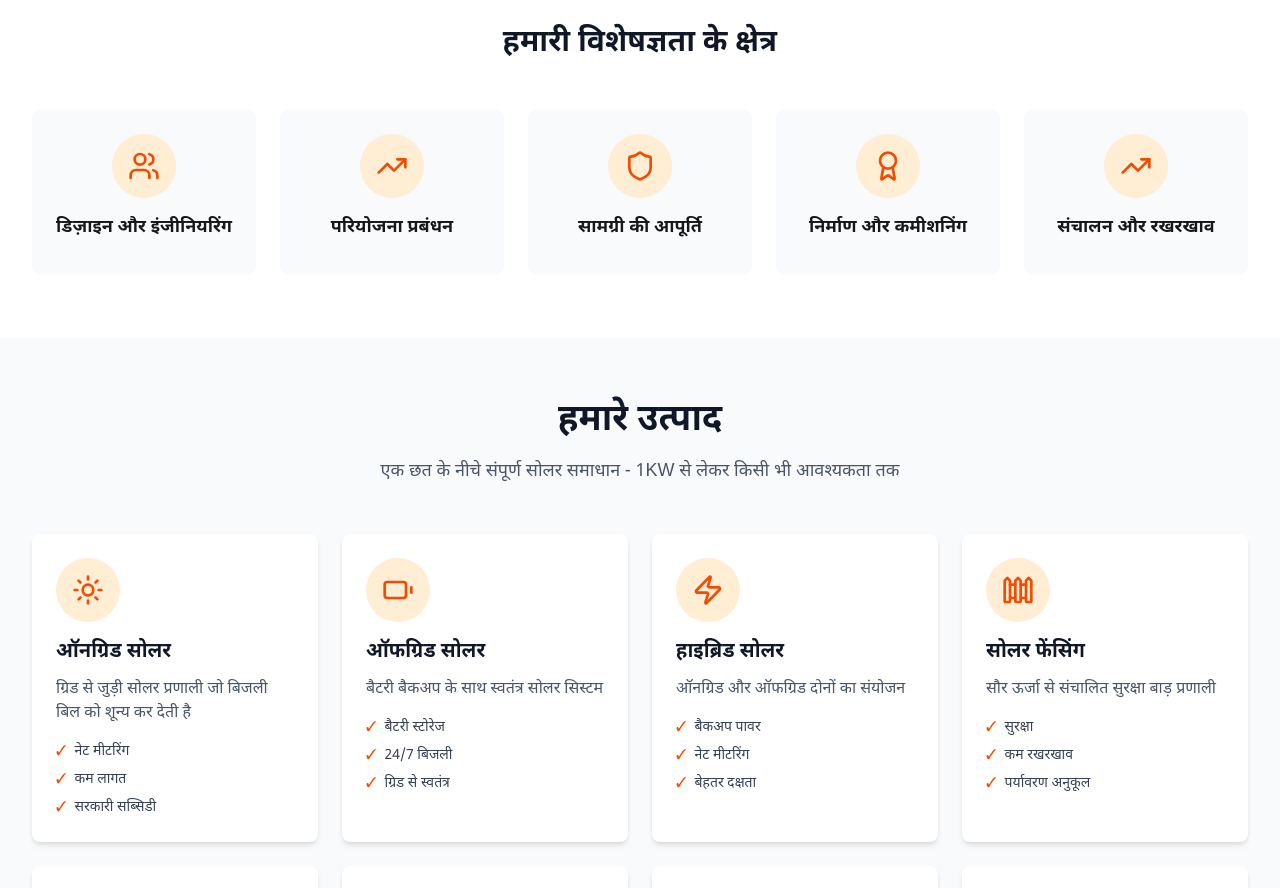
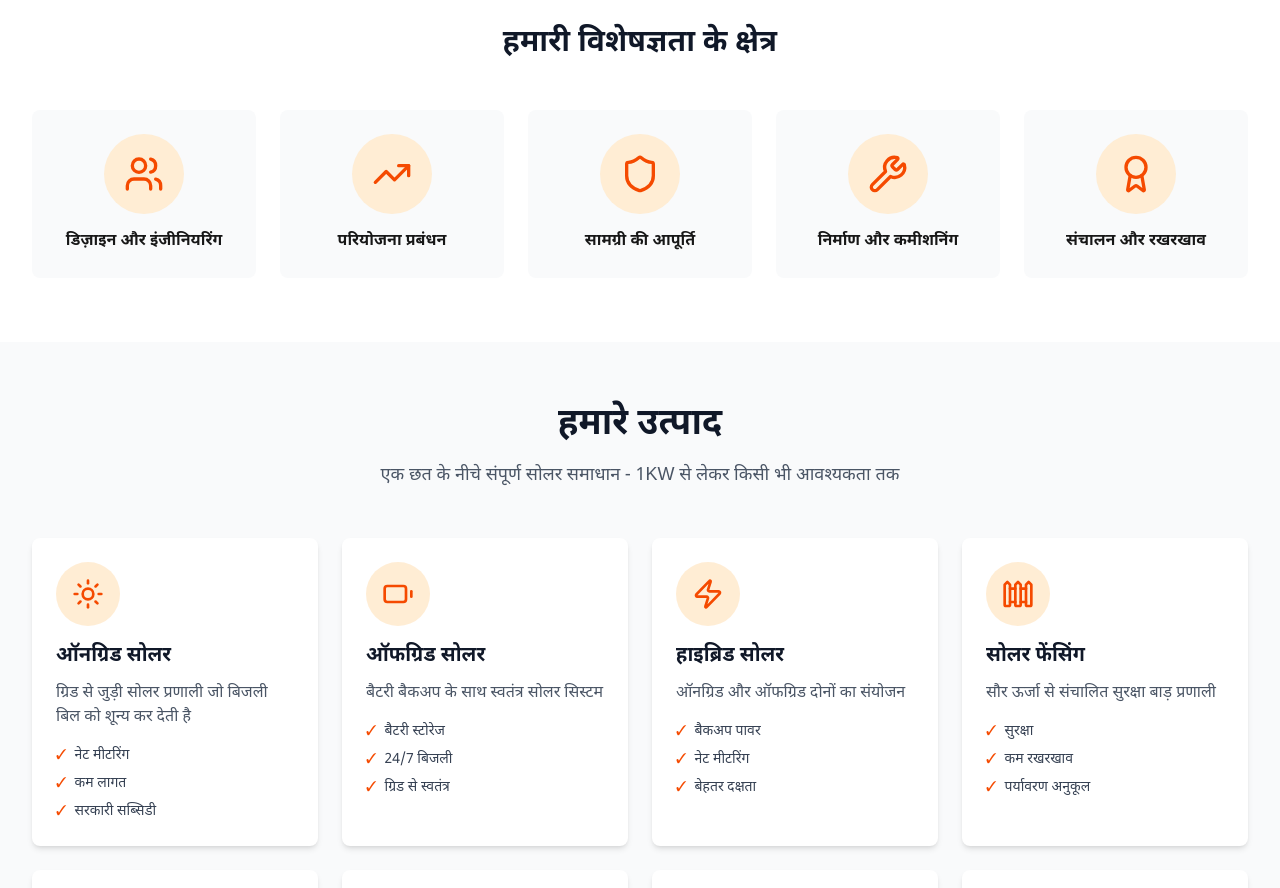
Before and after one commit to kp1153/nripendra, a Next.js app: page / in a window 1280 px wide. Shown: the part 2020-2908 px from the top of the page. Built offline with nearby package versions, Linux system fonts and the light colour scheme.

Commit message:
Fixed some issues

```diff
--- a/components/AboutSection.js
+++ b/components/AboutSection.js
@@ -1,4 +1,4 @@
-import { Shield, Award, Users, TrendingUp } from "lucide-react";
+import { Shield, Award, Users, TrendingUp, Wrench } from "lucide-react";
 
 export default function AboutSection() {
   return (
@@ -82,38 +82,36 @@ export default function AboutSection() {
           </h3>
           <div className="grid grid-cols-1 md:grid-cols-2 lg:grid-cols-5 gap-6">
             <div className="text-center p-6 bg-gray-50 rounded-lg hover:shadow-lg transition-shadow">
-              <div className="bg-orange-100 w-16 h-16 rounded-full flex items-center justify-center mx-auto mb-4">
-                <Users className="h-8 w-8 text-orange-600" />
+              <div className="bg-orange-100 w-20 h-20 rounded-full flex items-center justify-center mx-auto mb-4">
+                <Users className="h-10 w-10 text-orange-600" />
               </div>
-              <h4 className="font-semibold text-lg mb-2">
+              <h4 className="font-semibold text-base">
                 डिज़ाइन और इंजीनियरिंग
               </h4>
             </div>
             <div className="text-center p-6 bg-gray-50 rounded-lg hover:shadow-lg transition-shadow">
-              <div className="bg-orange-100 w-16 h-16 rounded-full flex items-center justify-center mx-auto mb-4">
-                <TrendingUp className="h-8 w-8 text-orange-600" />
+              <div className="bg-orange-100 w-20 h-20 rounded-full flex items-center justify-center mx-auto mb-4">
+                <TrendingUp className="h-10 w-10 text-orange-600" />
               </div>
-              <h4 className="font-semibold text-lg mb-2">परियोजना प्रबंधन</h4>
+              <h4 className="font-semibold text-base">परियोजना प्रबंधन</h4>
             </div>
             <div className="text-center p-6 bg-gray-50 rounded-lg hover:shadow-lg transition-shadow">
-              <div className="bg-orange-100 w-16 h-16 rounded-full flex items-center justify-center mx-auto mb-4">
-                <Shield className="h-8 w-8 text-orange-600" />
+              <div className="bg-orange-100 w-20 h-20 rounded-full flex items-center justify-center mx-auto mb-4">
+                <Shield className="h-10 w-10 text-orange-600" />
               </div>
-              <h4 className="font-semibold text-lg mb-2">सामग्री की आपूर्ति</h4>
+              <h4 className="font-semibold text-base">सामग्री की आपूर्ति</h4>
             </div>
             <div className="text-center p-6 bg-gray-50 rounded-lg hover:shadow-lg transition-shadow">
-              <div className="bg-orange-100 w-16 h-16 rounded-full flex items-center justify-center mx-auto mb-4">
-                <Award className="h-8 w-8 text-orange-600" />
+              <div className="bg-orange-100 w-20 h-20 rounded-full flex items-center justify-center mx-auto mb-4">
+                <Wrench className="h-10 w-10 text-orange-600" />
               </div>
-              <h4 className="font-semibold text-lg mb-2">
-                निर्माण और कमीशनिंग
-              </h4>
+              <h4 className="font-semibold text-base">निर्माण और कमीशनिंग</h4>
             </div>
             <div className="text-center p-6 bg-gray-50 rounded-lg hover:shadow-lg transition-shadow">
-              <div className="bg-orange-100 w-16 h-16 rounded-full flex items-center justify-center mx-auto mb-4">
-                <TrendingUp className="h-8 w-8 text-orange-600" />
+              <div className="bg-orange-100 w-20 h-20 rounded-full flex items-center justify-center mx-auto mb-4">
+                <Award className="h-10 w-10 text-orange-600" />
               </div>
-              <h4 className="font-semibold text-lg mb-2">संचालन और रखरखाव</h4>
+              <h4 className="font-semibold text-base">संचालन और रखरखाव</h4>
             </div>
           </div>
         </div>
```
